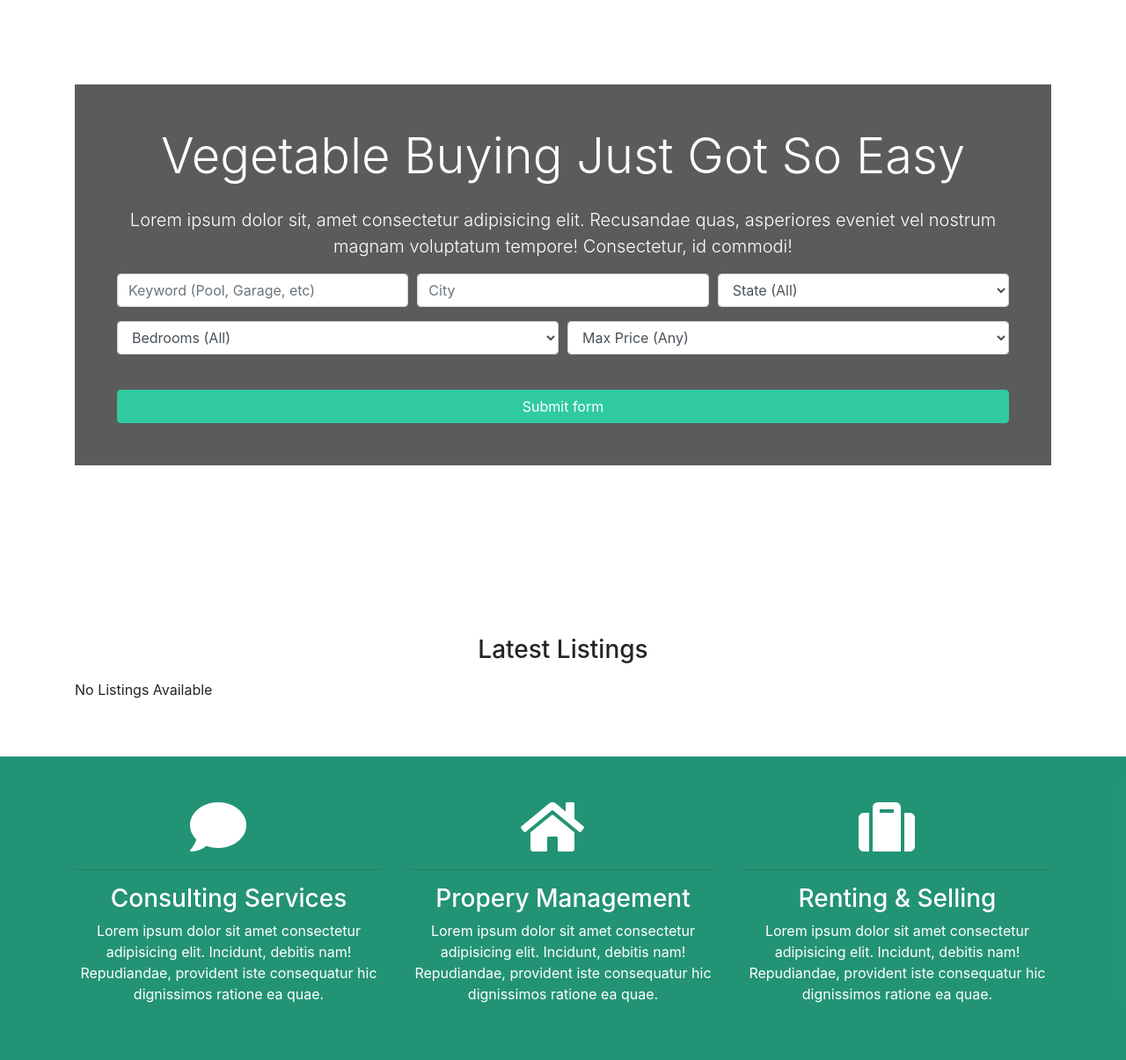
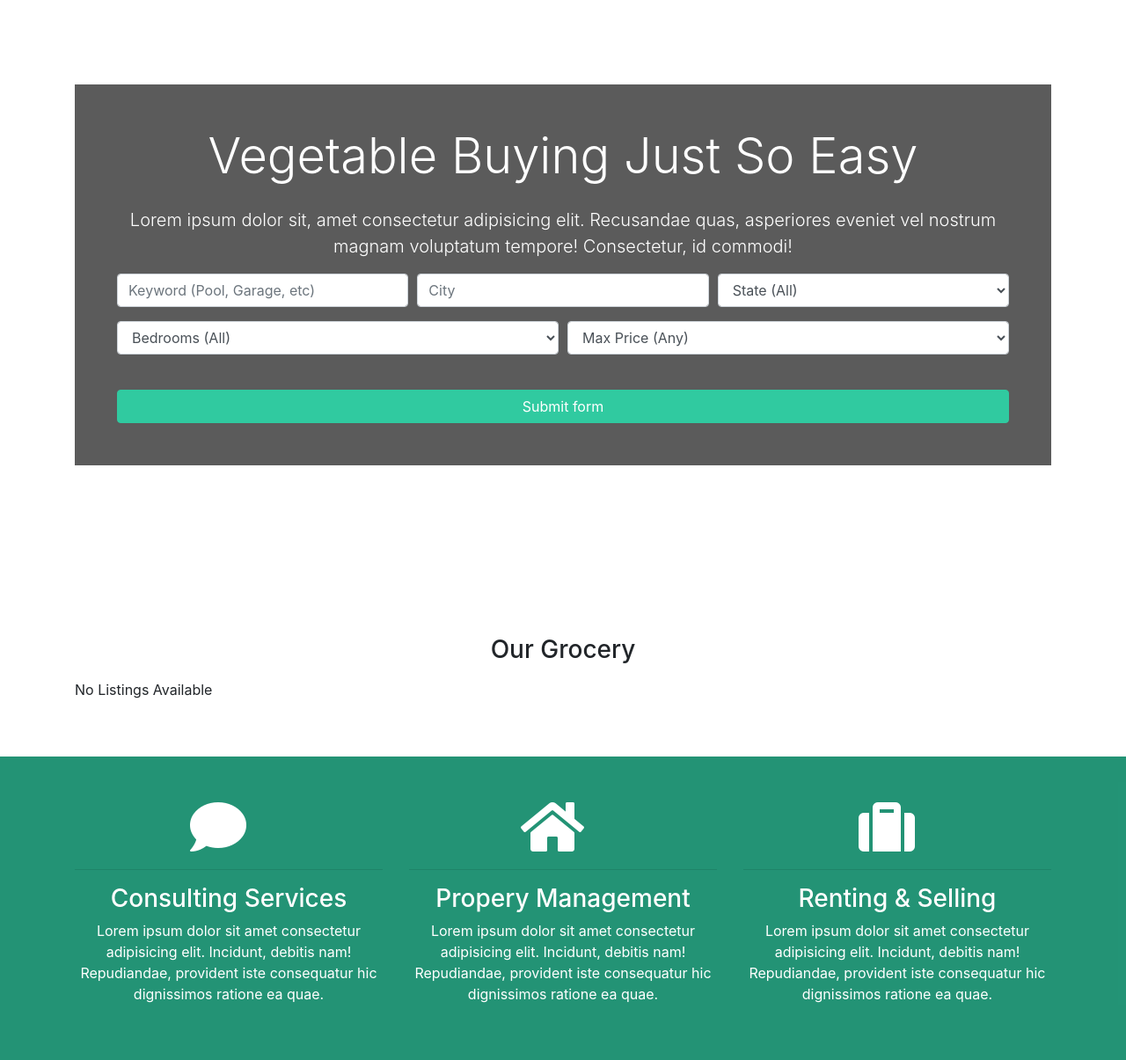
Before and after one commit to acharyabibash/ecom, a Django app: page / in a window 1280 px wide. Shown: the part 128-1333 px from the top of the page at 88% size. Run offline with Django 3.2, Linux system fonts and the light colour scheme; data that the repository does not hold is empty; some libraries are stand-ins or nearby versions.

Commit message:
Admin Made

```diff
--- a/templates/pages/index.html
+++ b/templates/pages/index.html
@@ -11,7 +11,7 @@
       <div class="home-search p-5">
         <div class="overlay p-5">
           <h1 class="display-4 mb-4">
-            Vegetable Buying Just Got So Easy
+            Vegetable Buying Just So Easy
           </h1>
           <p class="lead">Lorem ipsum dolor sit, amet consectetur adipisicing elit. Recusandae quas, asperiores eveniet vel nostrum magnam
             voluptatum tempore! Consectetur, id commodi!</p>
@@ -73,7 +73,7 @@
   <!-- Listings -->
   <section id="listings" class="py-5">
     <div class="container">
-      <h3 class="text-center mb-3">Latest Listings</h3>
+      <h3 class="text-center mb-3">Our Grocery</h3>
       <div class="row">
         {% if listings %}
         {% for listing in listings %}
```
